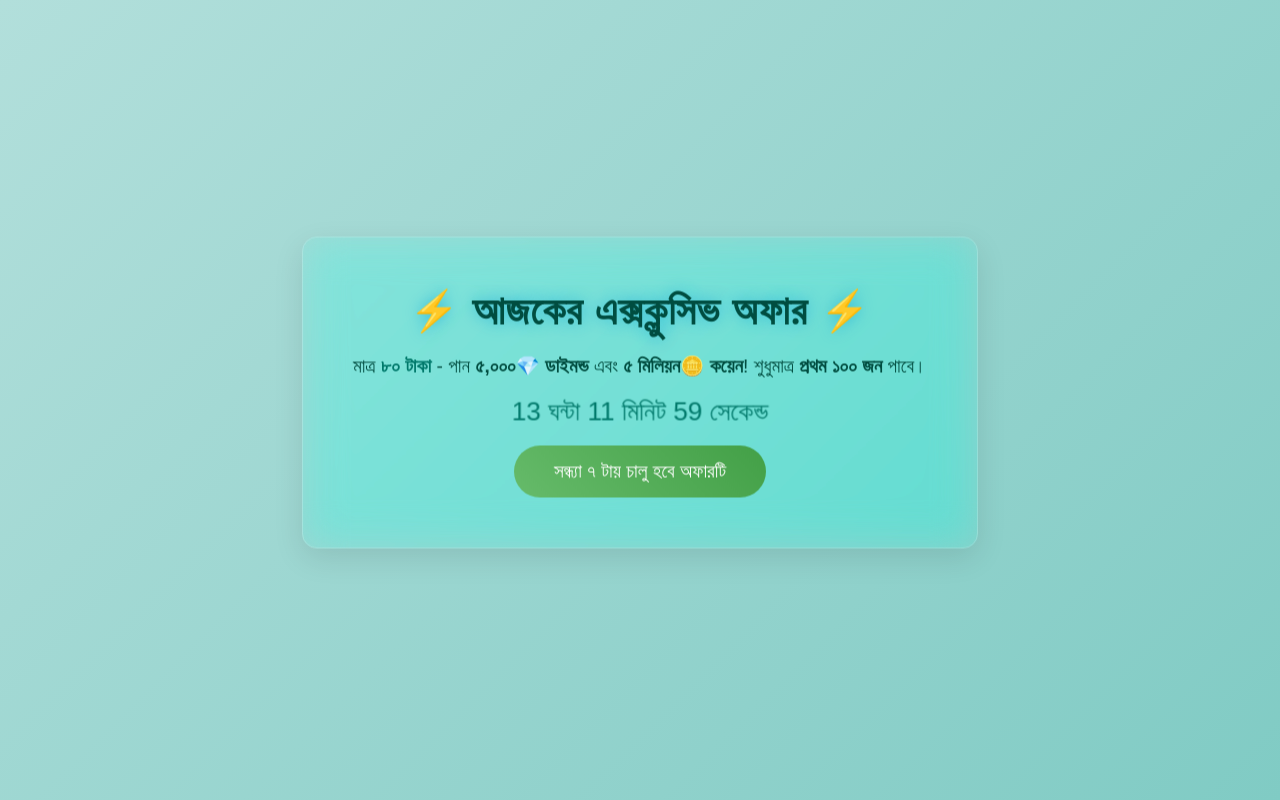
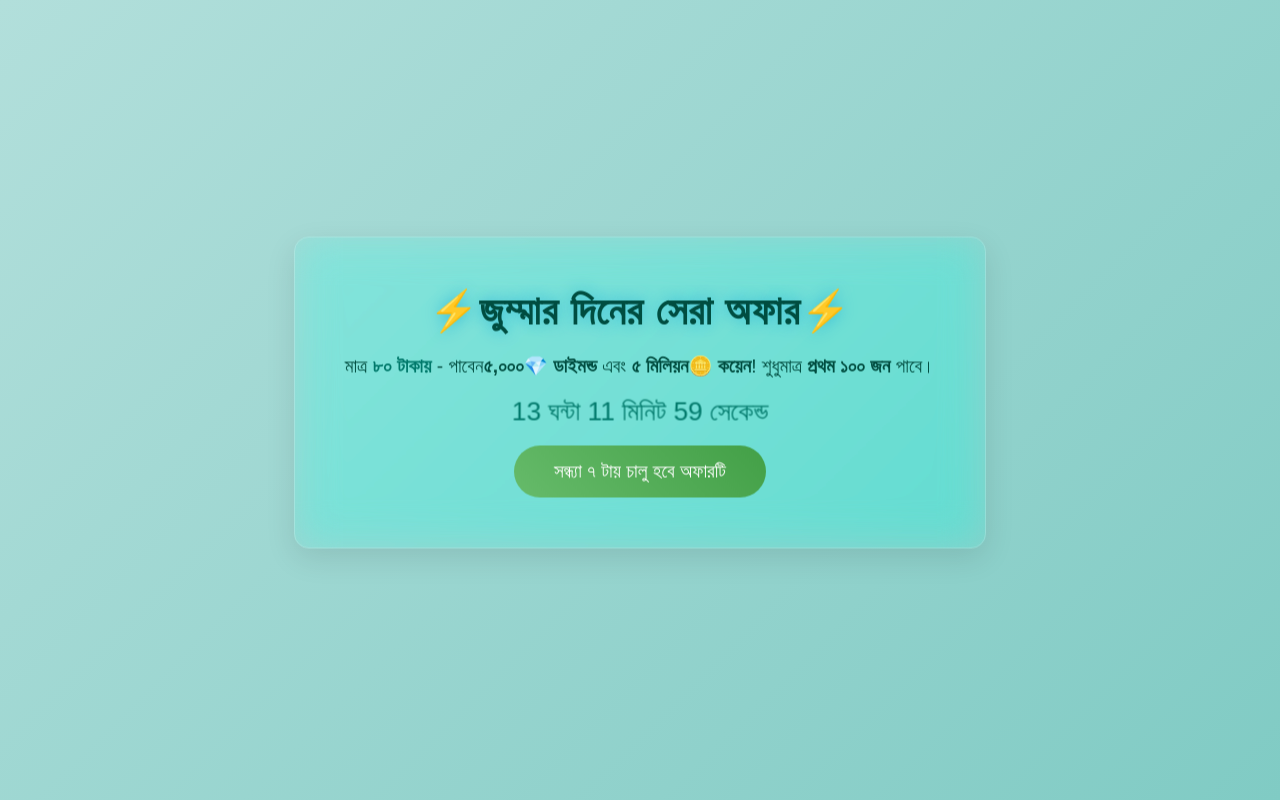
Before and after one commit to carrompooltopup/Offer, a plain HTML site: page index.html in a window 1280 px wide. Drawn offline with Linux system fonts and the light colour scheme.

Commit message:
Update index.html

```diff
--- a/index.html
+++ b/index.html
@@ -117,10 +117,10 @@
 </head>
 <body>
     <div class="offer-container">
-        <h1>⚡ আজকের এক্সক্লুসিভ অফার ⚡</h1>
+        <h1>⚡জুম্মার দিনের সেরা অফার⚡</h1>
         <p class="offer-details">
-            মাত্র <span style="font-weight: bold; color: #00796b;">৮০ টাকা</span> -
-            পান <span style="font-weight: bold;">৫,০০০💎 ডাইমন্ড</span> এবং
+            মাত্র <span style="font-weight: bold; color: #00796b;">৮০ টাকায়</span> -
+            পাবেন<span style="font-weight: bold;">৫,০০০💎 ডাইমন্ড</span> এবং
             <span style="font-weight: bold;">৫ মিলিয়ন🪙 কয়েন</span>!
             শুধুমাত্র <strong>প্রথম ১০০ জন</strong> পাবে।
         </p>
```
